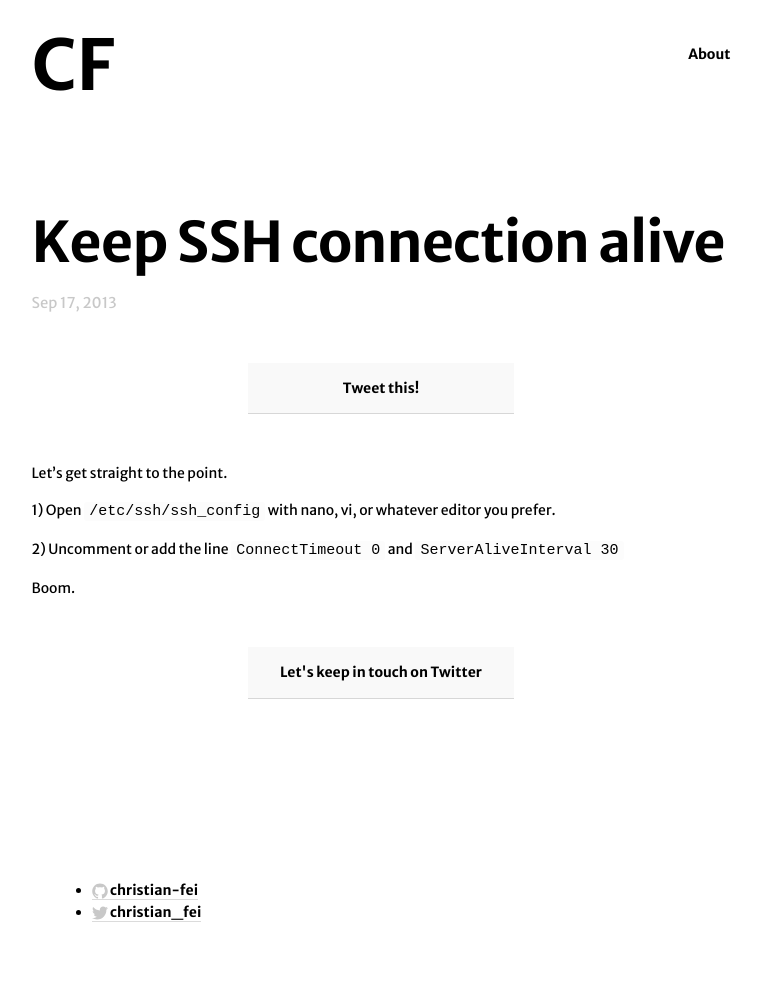
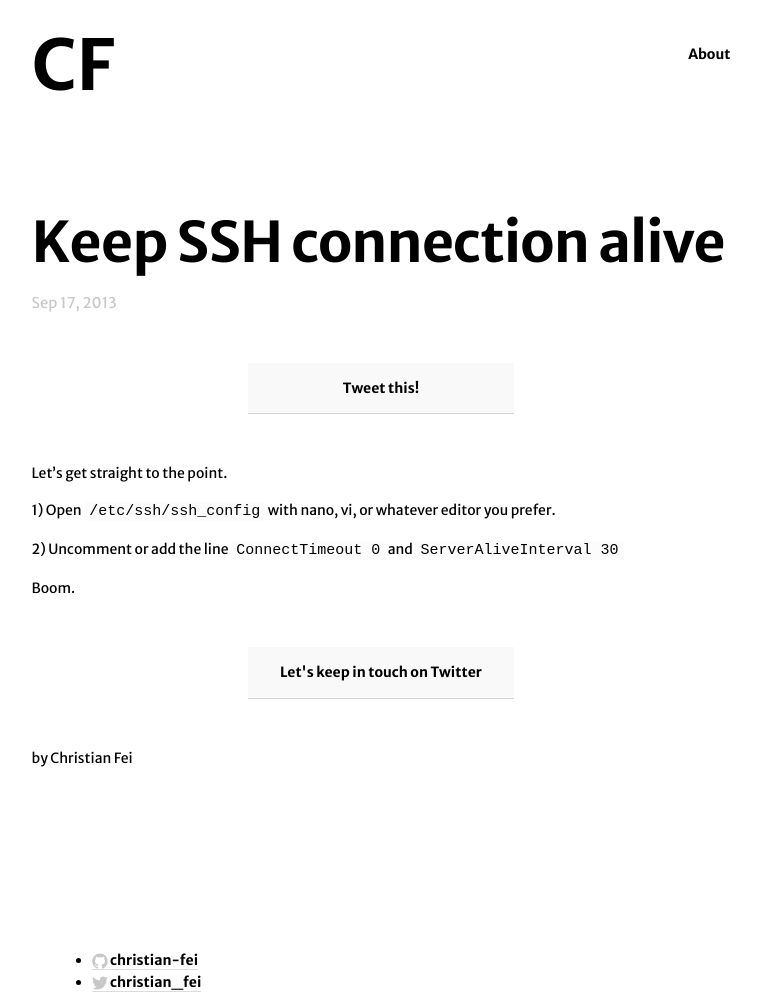
Before and after one commit to christian-fei/christian-fei.github.io-pandoc, a Jekyll site: the page built from _posts/2013-09-17-keep-ssh-connection-alive.md, in a window 1280 px wide. Shown: the whole page, without its empty margins (259-1020 px from the left). Built offline with Jekyll 4.4.1, drawn with Linux system fonts in a browser that asks for light colours; Markdown is read by kramdown in place of the engine named in the settings; comment, search, counter and statistics services are not loaded; before the commit the page ends 933 px from its top, so only the background shows below that.

Commit message:
improved post meta data for seo

```diff
--- a/_layouts/post.html
+++ b/_layouts/post.html
@@ -1,23 +1,32 @@
 ---
 layout: default
 ---
-<div class="post">
+<div class="post" itemscope itemtype="http://schema.org/Article">
 
   <header class="post-header">
-    <h1 class="post-title">{{ page.title }}</h1>
-    <p class="post-meta">{{ page.date | date: "%b %-d, %Y" }}{% if page.author %} • {{ page.author }}{% endif %}{% if page.meta %} • {{ page.meta }}{% endif %}</p>
+    <h1 class="post-title" itemprop="name">{{ page.title }}</h1>
+    <p class="post-meta" itemprop="datePublished" content="2015-03-06">{{ page.date | date: "%b %-d, %Y" }}{% if page.author %} • {{ page.author }}{% endif %}{% if page.meta %} • {{ page.meta }}{% endif %}</p>
   </header>
 
-  <article class="post-content">
+  <article class="post-content" role="article">
     <script async type="text/javascript" src="//cdn.carbonads.com/carbon.js?zoneid=1673&serve=C6AILKT&placement=christianfeininja" id="_carbonads_js"></script>
 
     <a class="twitter-share-button" href="https://twitter.com/intent/tweet?text={{ page.title }}&url={{ site.url }}{{ page.url }}&via=christian_fei" target="_blank" title="Tweet">Tweet this!</a>
 
-    {{ content }}
+    <div itemprop="articleBody">
+      {{ content }}
+    </div>
   </article>
 
   <a class="twitter-follow-button" href="https://twitter.com/intent/user?screen_name=christian_fei"  title="Tweet">Let's keep in touch on Twitter</a>
 
+
+  <div>
+    <span>by</span>
+    <span itemprop="author" itemscope itemtype="http://schema.org/Person">
+      Christian Fei
+    </span>
+  </div>
 
   <div id="disqus_thread"></div>
   <script type="text/javascript">
```
